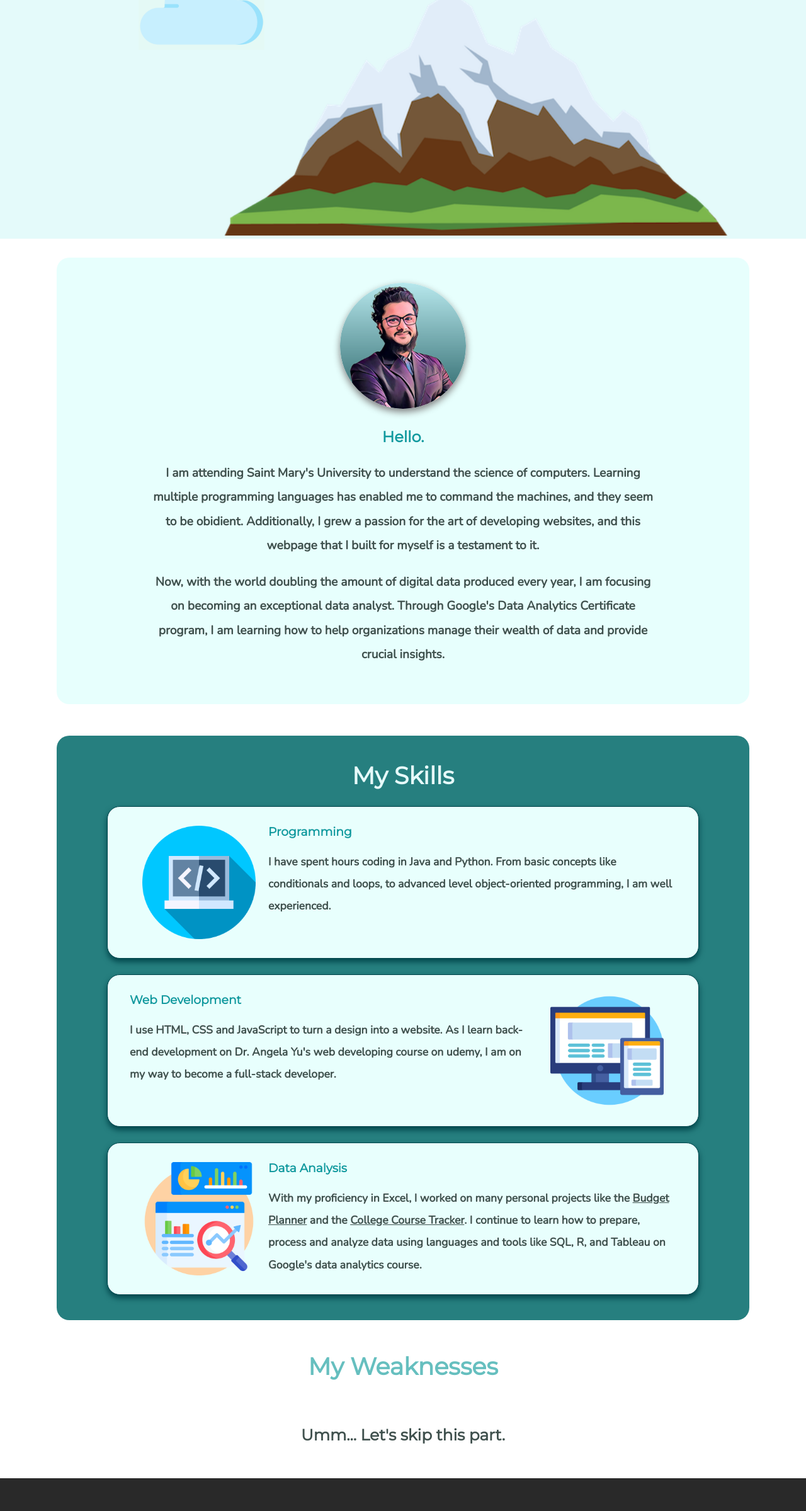
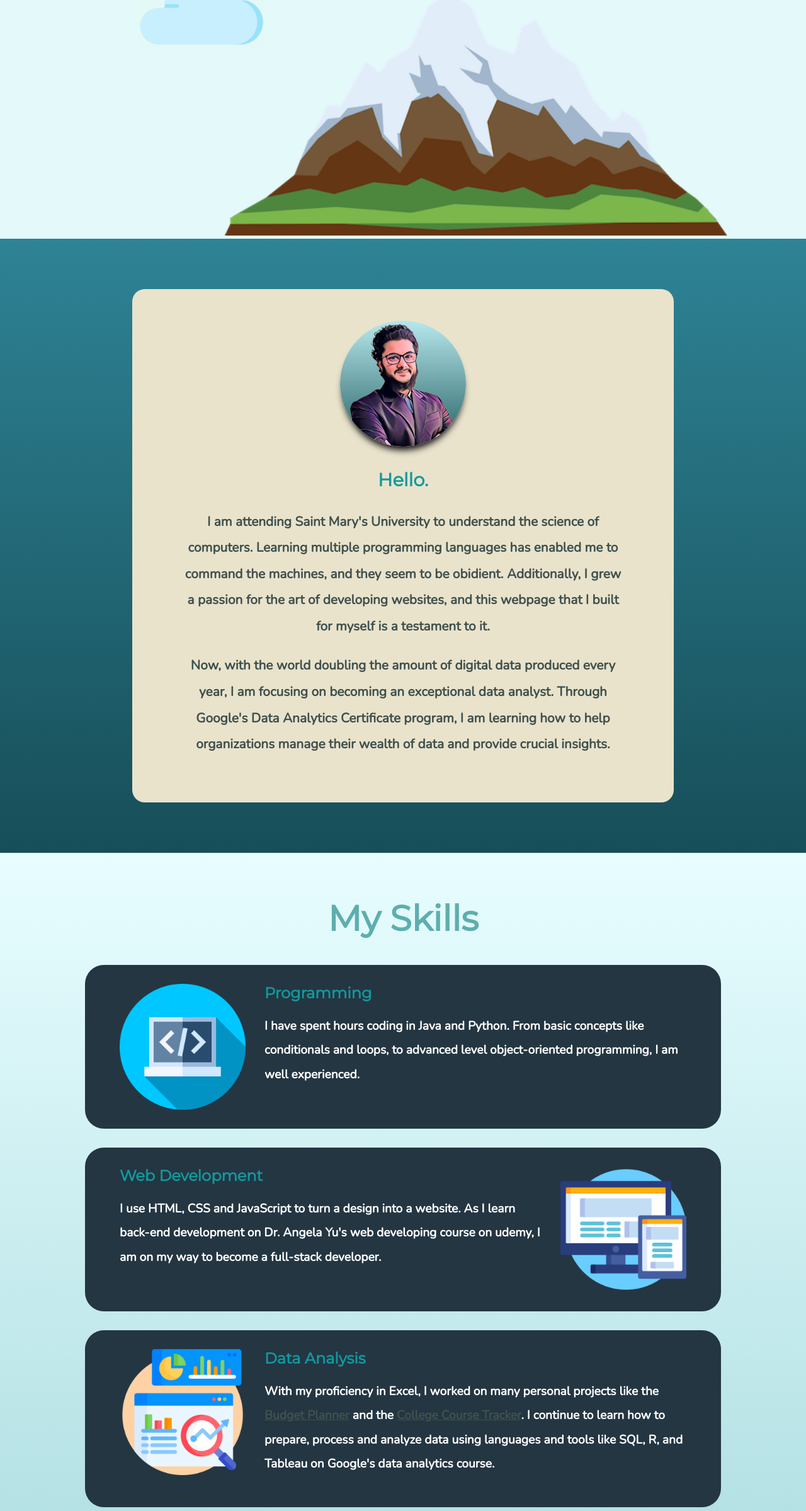
Before and after one commit to mdgolamfardin/Portfolio-Website, a plain HTML site: page index.html in a window 1280 px wide. Shown: the part 401-2800 px from the top of the page at 63% size. Drawn offline with nearby package versions, Linux system fonts and the light colour scheme; a web font is replaced by a local one.

Commit message:
major changes
sooo many changes

```diff
--- a/css/styles.css
+++ b/css/styles.css
@@ -13,8 +13,8 @@ button {
 }
 
 p {
-  font-weight: bold;
-  font-size: 1.1rem;
+  font-weight: 600;
+  font-size: 1.2rem;
   color: #40514E;
   line-height: 2;
 }
@@ -31,9 +31,10 @@ h1 {
 
 h2 {
   color: #66BFBF;
-  font-size: 2.0rem;
-  font-weight: bold;
   font-family: Montserrat, sans-serif;
+  margin: 10px;
+  font-weight: 900;
+  font-size: 3.5em;
 }
 
 h3 {
@@ -57,19 +58,27 @@ hr {
 /************************* Class Selectors **********************************/
 
 .about {
-  background-color: #E7FFFD;
-  padding: 40px 150px;
+  display: flex;
+  background: linear-gradient(#2e8395, #174e59);
+  /* background-color: #1e5e6b; */
+  justify-content: center;
+}
+
+.about .contents {
+  padding: 50px 80px;
   border-radius: 20px;
+  margin: 80px 0;
+  background-color: #e9e3cc;
+  width: 700px;
 }
 
 .about h3 {
-  font-size: 1.5rem;
+  font-size: 1.8rem;
 }
 
 .about p {
-  font-size: 1.2rem;
+  font-size: 1.3rem;
 }
-
 
 .bottom-container {
   min-height: 80px;
@@ -79,25 +88,6 @@ hr {
 
 }
 
-.contents {
-  margin: 30px 0;
-  display: inline-flex;
-  width: 1100px;
-  flex-direction: column;
-  gap: 50px;
-}
-
-.contents section {
-  border-radius: 20px;
-}
-
-.contents section:nth-child(Even) h2{
-  color: rgb(230, 250, 250);
-}
-.contents h2 {
-  margin: 0;
-  font-size: 38px;
-}
 
 .credit {
   margin: 0;
@@ -167,6 +157,11 @@ hr {
   background-color: #e4fafa;
 }
 
+.opening h3 {
+  font-size: 2em;
+  color: #66BFBF;
+}
+
 .mountain {
   position: absolute;
   left: 355px;
@@ -177,14 +172,54 @@ hr {
 
 .profile-pic {
   border-radius: 100px;
-  box-shadow: 0 5px 12px gray;
+  box-shadow: 0 10px 12px -5px rgb(0, 0, 0);
   height: 200px;
   width: 200px;
 }
 
-.project-link {
-  color: #40514E;
+.projects {
+  padding: 60px 0;
+  background: linear-gradient(#385364, #243642, #243642);
+  /* background-color: #262e39; */
 }
+
+.projects a {
+  text-decoration: none;
+}
+
+.project-grid {
+  margin: 40px 0;
+  display: grid;
+  grid-template-columns: 350px 350px 350px;
+  justify-content: center;
+  gap: 40px 60px;
+
+
+}
+
+.project-grid div {
+  padding: 8px;
+  position: relative;
+  border-radius: 20px;
+  width: 320px;
+  height: 400px;
+  background-color: #F9E2AF;
+
+  transition: all 0.5s;
+  bottom: 0;
+  box-shadow: 0 0px 0px #657c8d;
+  border: 0px;
+}
+
+.project-grid div:hover {
+  background-color: #d3bc8a;
+  border: 2px #cfe5f6;
+  box-shadow: 0 10px 15px #657c8d;
+  bottom: 5px;
+  cursor: pointer;
+
+}
+
 
 .second-cloud {
   position: absolute;
@@ -197,55 +232,60 @@ hr {
 }
 
 .skills {
-  background-color: #267f7f;
+  padding: 60px 0;
+  background: linear-gradient(#e8fdff, #b2e0e3);
+  /* background-color: #d5f0f2; */
   overflow-x: hidden;
-  padding: 40px 80px;
   display: flex;
   flex-direction: column;
-  gap: 25px;
+  justify-content: center;
+  align-content: center;
+  gap: 30px;
   /* D2F2F2 */
 }
 
+.skills h2 {
+  color: #5eaeae;
+}
+
+.skills h3 {
+  margin: 0;
+  font-size: 1.5em;
+}
+
 .skills div {
-  background-color: #e8fffd;
-  position: relative;
-  border: solid 0.5px rgb(0, 69, 75);
-  padding: 10px 35px;
-  border-radius: 20px;
+  margin: 0px auto;
+  width: 900px;
+  background-color: #243642;
+  padding: 30px 55px;
+  border-radius: 30px;
   text-align: left;
-  box-shadow: 0 5px 10px rgb(0, 69, 75);
   /* to be added later
   animation-name: skillAnimation;
   animation-duration: 1s; */
 }
 
-/* .skills div p {
+.skills p {
   color: white;
-} */
-
-
-.skills div:nth-child(Odd) {
-  /* to be added later
-  animation-name: skillAnimationRight;
-  animation-duration: 1s;*/
 }
 
-
-
+.skills .project-link {
+  color: #40514E;
+}
 
 
 .skill-image-1,
 .skill-image-3 {
   border-radius: 0 0 40px 0;
   float: left;
-  margin: 20px;
-  width: 180px;
+  margin-right: 30px;
+  width: 200px;
 }
 
 .skill-image-2 {
   float: right;
-  margin: 20px;
-  width: 180px;
+  margin-left: 30px;
+  width: 200px;
 }
 
 .BUTTON_RTQ {
--- a/index.html
+++ b/index.html
@@ -16,19 +16,19 @@
     <section class="opening">
       <img class="first-cloud" src="sun.png" alt="cloud">
       <h1>I'm Fardin</h1>
-      <h2><strong>I code, develop, and analyze</strong></h2>
+      <h3>I code, develop, and analyze</h3>
       <img class="second-cloud" src="cloud-second.png" alt="cloud">
       <img class="mountain" src="mountain.png" alt="mountain">
     </section>
 
-    <section class="contents">
 
     <section class="about">
-        <img class="profile-pic" src="profile-pic-10.png" alt="profile">
+      <div class="contents"><img class="profile-pic" src="profile-pic-10.png" alt="profile">
         <h3>Hello.</h3>
         <div>
           <p>
-            I am attending Saint Mary's University to understand the science of computers. Learning multiple programming
+            I am attending Saint Mary's University to understand the science of computers. Learning multiple
+            programming
             languages has enabled
             me to command the machines, and they seem to be obidient. Additionally, I grew a passion for the art of
             developing websites,
@@ -40,6 +40,8 @@
             organizations manage their wealth of data and provide crucial insights.
           </p>
         </div>
+      </div>
+
     </section>
 
 
@@ -74,15 +76,40 @@
           tools like SQL, R, and Tableau on Google's data analytics course.
         </p>
       </div>
+
     </section>
 
-      <section class="Weaknesses">
-        <h2 class="skill-title">My Weaknesses</h2>
+    <section class="projects">
+      <h2>My Projects</h2>
+      <div class="project-grid">
+        <a target="_blank" href="https://github.com/mdgolamfardin/The-Pong-Game">
+          <div>
+            <h3>The Pong Game</h3>
+          </div>
+        </a><a target="_blank" href="https://github.com/mdgolamfardin/Famous-Snake-Game">
+          <div>
+            <h3>Famous Snake Game</h3>
+          </div>
+        </a><a target="_blank" href="https://github.com/mdgolamfardin/Pomodoro">
+          <div>
+            <h3>Pomodoro</h3>
+          </div>
+        </a><a target="_blank" href="https://github.com/mdgolamfardin/Flashcard-Game-French">
+          <div>
+            <h3>French Flashcards</h3>
+          </div>
+        </a><a target="_blank"
+          href="https://smuhalifax-my.sharepoint.com/:x:/g/personal/md_golam_fardin_smu_ca/EYzzfGcE4TdJrUYFIrVXM-gB6AqT48fJxmfMbi5Y6Lgetg?rtime=SGc8ablR3Eg">
+          <div>
+            <h3>Budget Planner</h3>
+          </div>
+        </a><a target="_blank" href="https://github.com/mdgolamfardin/cardodge-game">
+          <div><h3>Cardodge Game</h3></div>
+        </a>
+      </div>
 
-        <h3 class="nope">Umm... Let's skip this part.</h3>
     </section>
 
-    </section>
 
 
     <section class="closing">
```
Lines whose indentation alone changed are shown as unchanged.
